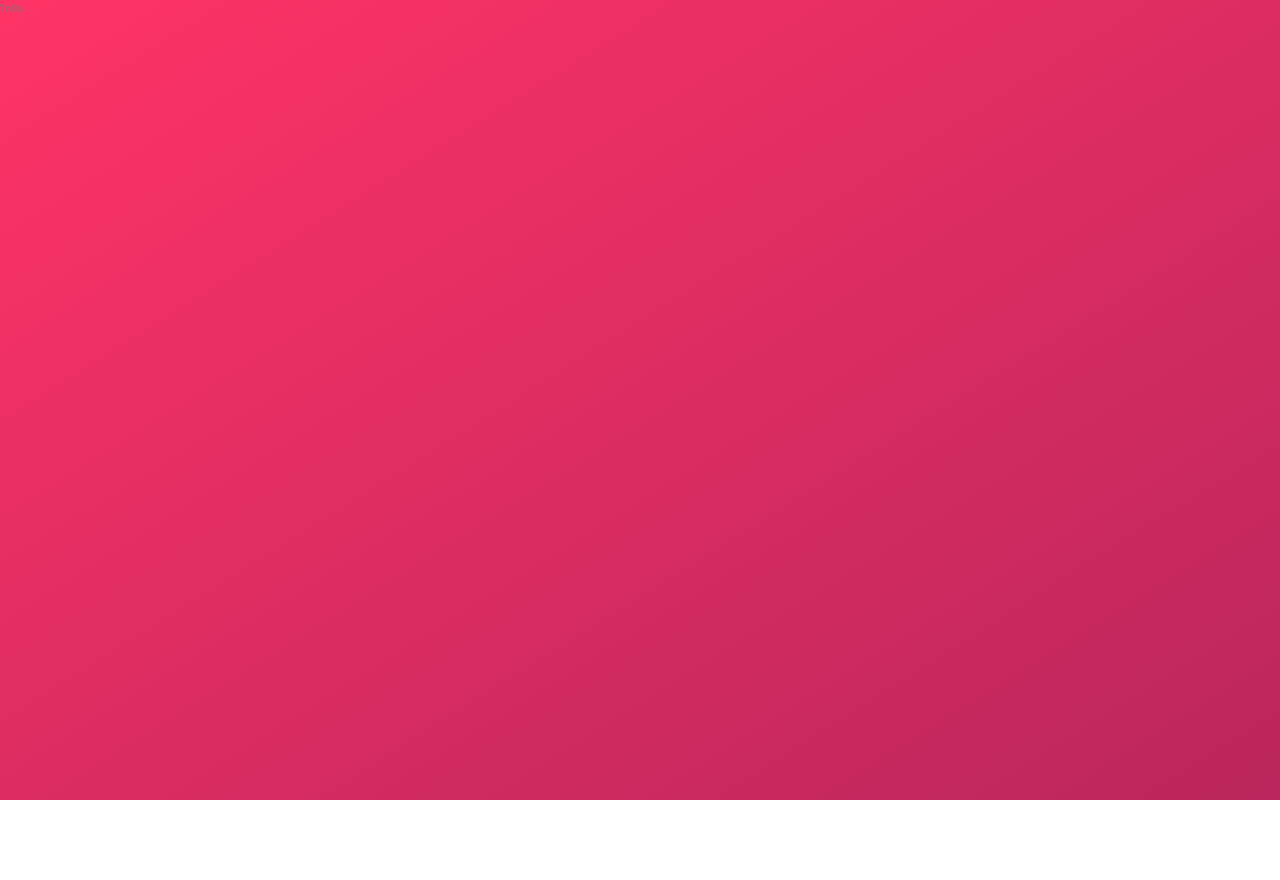
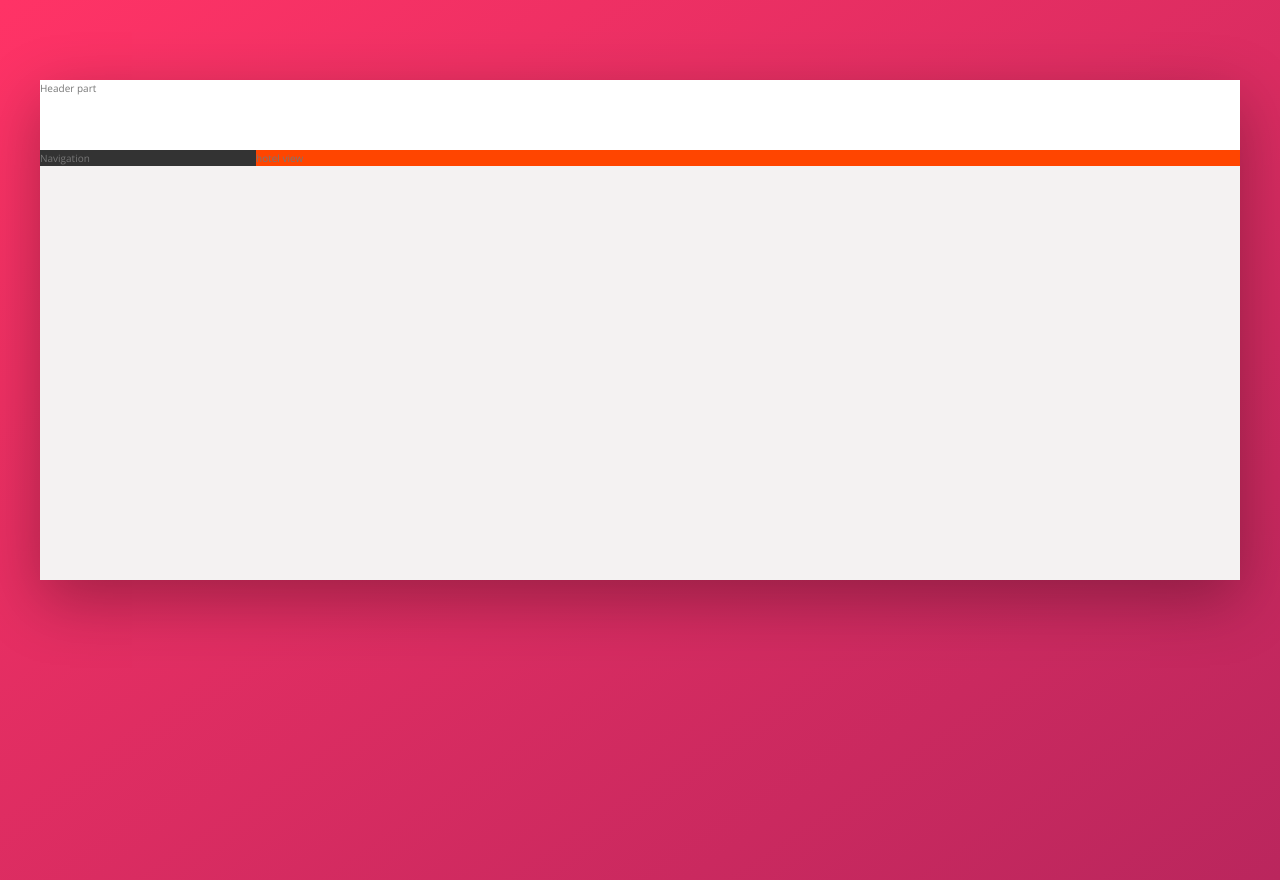
Before and after one commit to Panthari-Panthong/Learning-flexbox-Sass, a website: page index.html in a window 1280 px wide. Before the commit the page ends 800 px from the top, so only its background shows below. Drawn offline with nearby package versions, Linux system fonts and the light colour scheme.

Commit message:
building the overall layout

```diff
--- a/index.html
+++ b/index.html
@@ -11,6 +11,22 @@
         <title>trillo &mdash; Your all-in-one booking app</title>
     </head>
     <body>
-        Trillo
+        <div class="container">
+            <header class="header">
+                Header part
+            </header>
+
+            <div class="content">
+                <nav class="sidebar">
+                    Navigation
+                </nav>
+
+                <main class="hotel-view">
+                    hotel view
+                </main>
+            </div>
+
+
+        </div>
     </body>
 </html>
--- a/sass/_base.scss
+++ b/sass/_base.scss
@@ -17,18 +17,20 @@ Grey dark 3: #999
 */
 
 :root {
-  --color--primary: #eb2f64;
-  --color--primary-light: #FF3366;
-  --color--primary-dark: #BA265D;
+  --color-primary: #eb2f64;
+  --color-primary-light: #FF3366;
+  --color-primary-dark: #BA265D;
 
-  --color--grey-light-1: #faf9f9;
-  --color--grey-light-2: #f4f2f2;
-  --color--grey-light-3: #f0eeee;
-  --color--grey-light-4: #ccc;
+  --color-grey-light-1: #faf9f9;
+  --color-grey-light-2: #f4f2f2;
+  --color-grey-light-3: #f0eeee;
+  --color-grey-light-4: #ccc;
 
-  --color--grey-dark-1: #333;
-  --color--grey-dark-2: #777;
-  --color--grey-dark-3: #999;
+  --color-grey-dark-1: #333;
+  --color-grey-dark-2: #777;
+  --color-grey-dark-3: #999;
+
+  --shadow-dark: 0 2rem 6rem rgba(0,0,0,.3);
 }
 
 //global reset
@@ -54,9 +56,9 @@ body {
   font-family: 'Open Sans', sans-serif;
   font-weight: 400;
   line-height: 1.6;
-  color: var(--color--grey-dark-2);
+  color: var(--color-grey-dark-2);
 
-  background-image: linear-gradient(to right bottom, var(--color--primary-light), var(--color--primary-dark));
+  background-image: linear-gradient(to right bottom, var(--color-primary-light), var(--color-primary-dark));
   background-size: cover;
 
   min-height: 100vh;
--- a/sass/_layout.scss
+++ b/sass/_layout.scss
@@ -0,0 +1,36 @@
+.container {
+  max-width: 120rem;
+  margin: 8rem auto;
+  background-color: var(--color-grey-light-2);
+  box-shadow: var(--shadow-dark);
+
+  min-height: 50rem;
+}
+
+.header {
+  height: 7rem;
+  background-color: #fff;
+  border-bottom: var(--color--grey-2);
+}
+
+.content {
+  display: flex;
+
+}
+
+.sidebar {
+  background-color: var(--color-grey-dark-1);
+
+  flex: 0 0 18%;
+  //flex grow, flex shrink, flex base
+  //flex grow don't want the element to grow if there's some space
+  //flex shrink don;t want to shirk if there's not enough space
+}
+
+.hotel-view {
+  background-color: orangered;
+  // background-color: #fff;
+  flex: 1;
+  //the element should grow as much as it can
+  //all the avialable space that it has
+}
```
Also changed, not shown: css/style.css.
